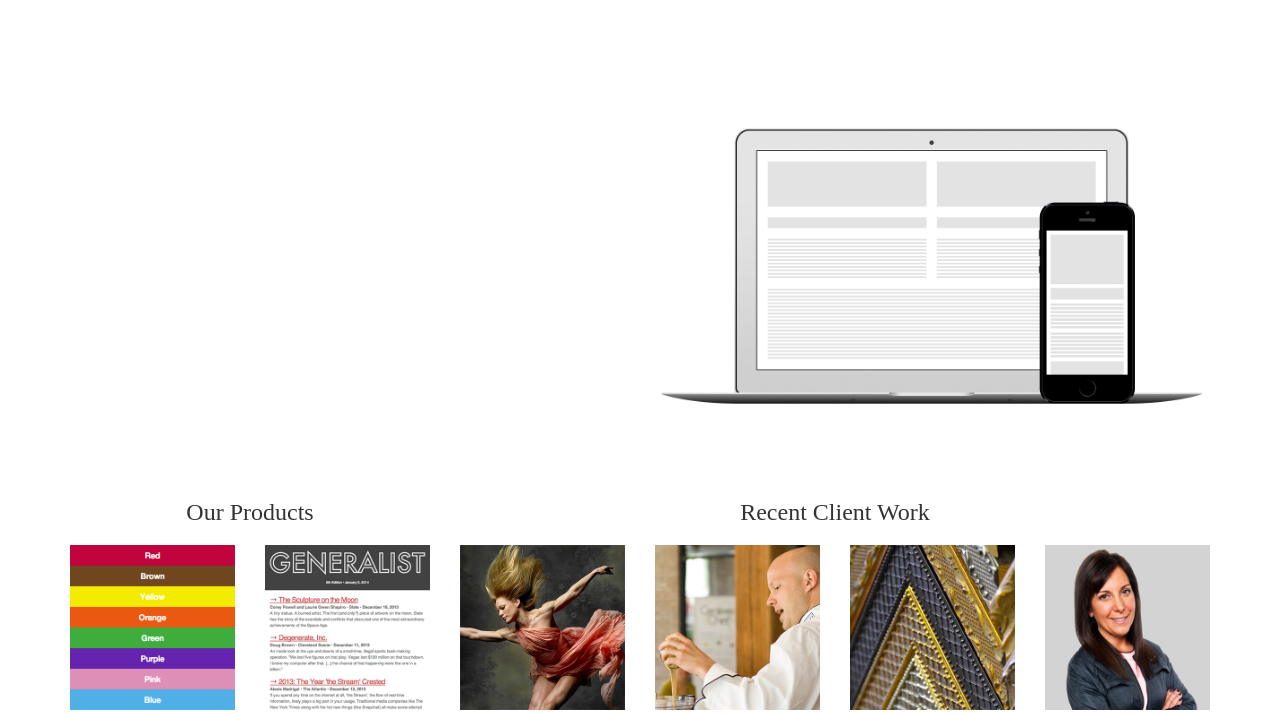
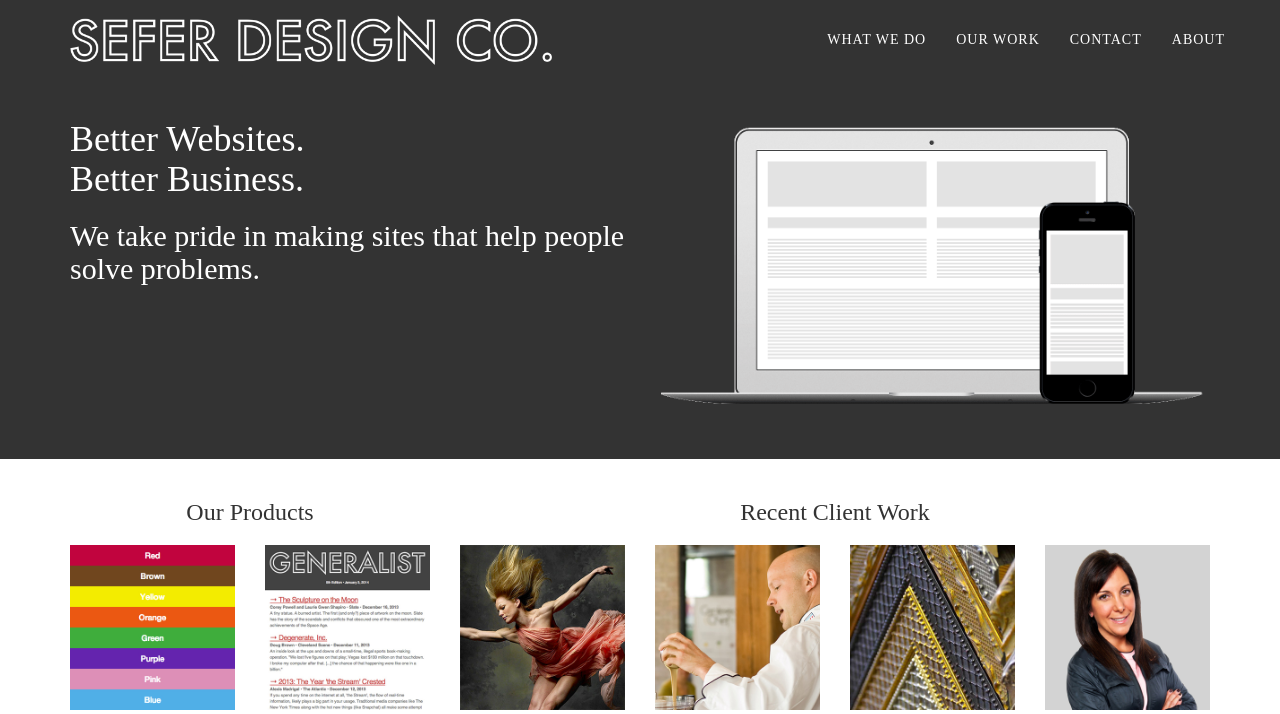
Before and after one commit to SeferDesign/seferdesign.com, a PHP site: page / in a window 1280 px wide. Shown: the top 714 px of the page. Run offline with PHP 8.4, Linux system fonts and the light colour scheme; data that the repository does not hold is empty; some libraries are stand-ins or nearby versions.

Commit message:
Fixed colors

```diff
--- a/css/style.css
+++ b/css/style.css
@@ -86,7 +86,7 @@ body, h1, h2, h3, h4, h5, h5 {
 
 .intro {
   color: white;
-  background: white; }
+  background: #333333; }
 
 .navbar-default {
   margin-left: -15px;
@@ -101,7 +101,7 @@ body, h1, h2, h3, h4, h5, h5 {
     background-color: black; }
   .navbar-default .navbar-toggle:hover .icon-bar,
   .navbar-default .navbar-toggle:focus .icon-bar {
-    background-color: white; }
+    background-color: #333333; }
   .navbar-default .navbar-collapse {
     border-top: 0px;
     text-align: center; }
@@ -143,7 +143,7 @@ body, h1, h2, h3, h4, h5, h5 {
   border-radius: 0px; }
 
 .square-site:hover::before {
-  background: rgba(255, 255, 255, 0.5); }
+  background: rgba(51, 51, 51, 0.5); }
 
 .square-site:hover::after {
   z-index: 100;
--- a/css/style.scss
+++ b/css/style.scss
@@ -5,7 +5,7 @@
 // Colors
 $black: #000000;
 $white: #ffffff;
-$grey-dark: #ffffff;
+$grey-dark: #333333;
 
 body, h1, h2, h3, h4, h5, h5 {
   font-family: 'utopia-std', serif;
```
